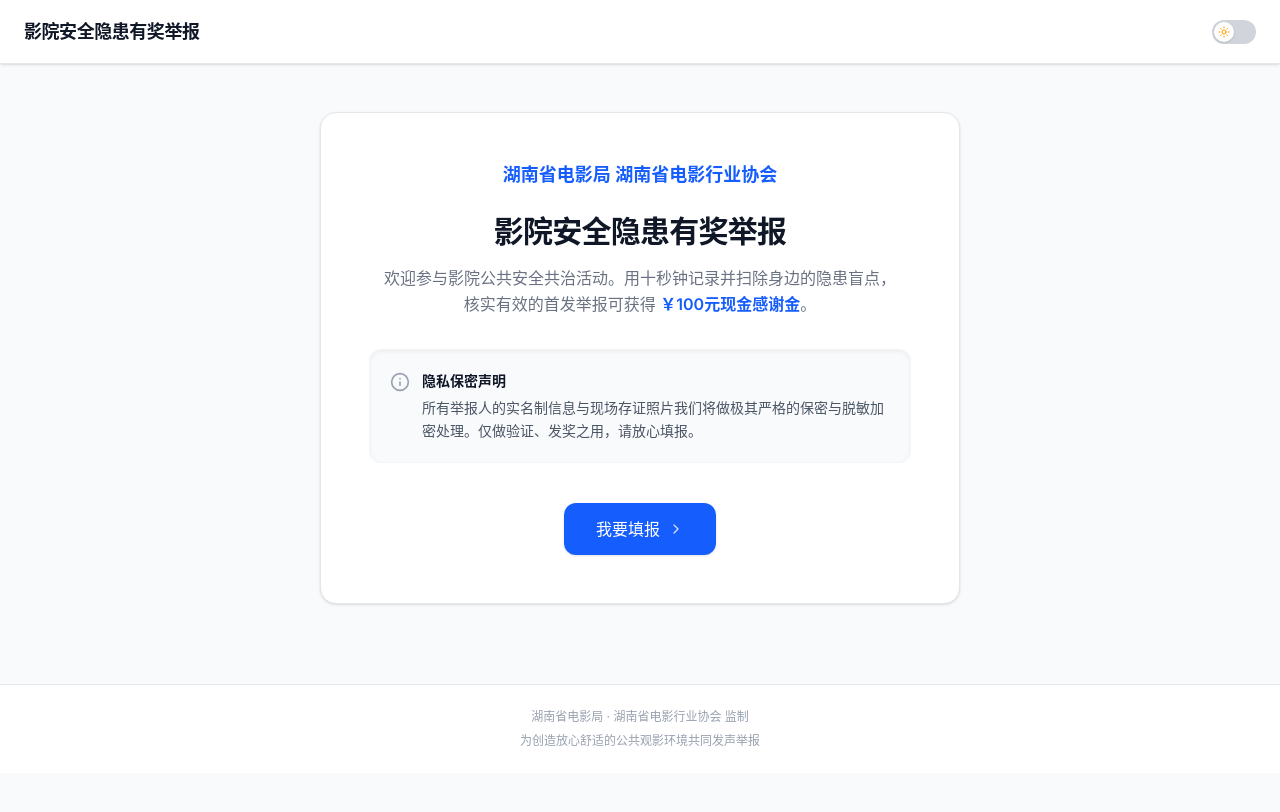
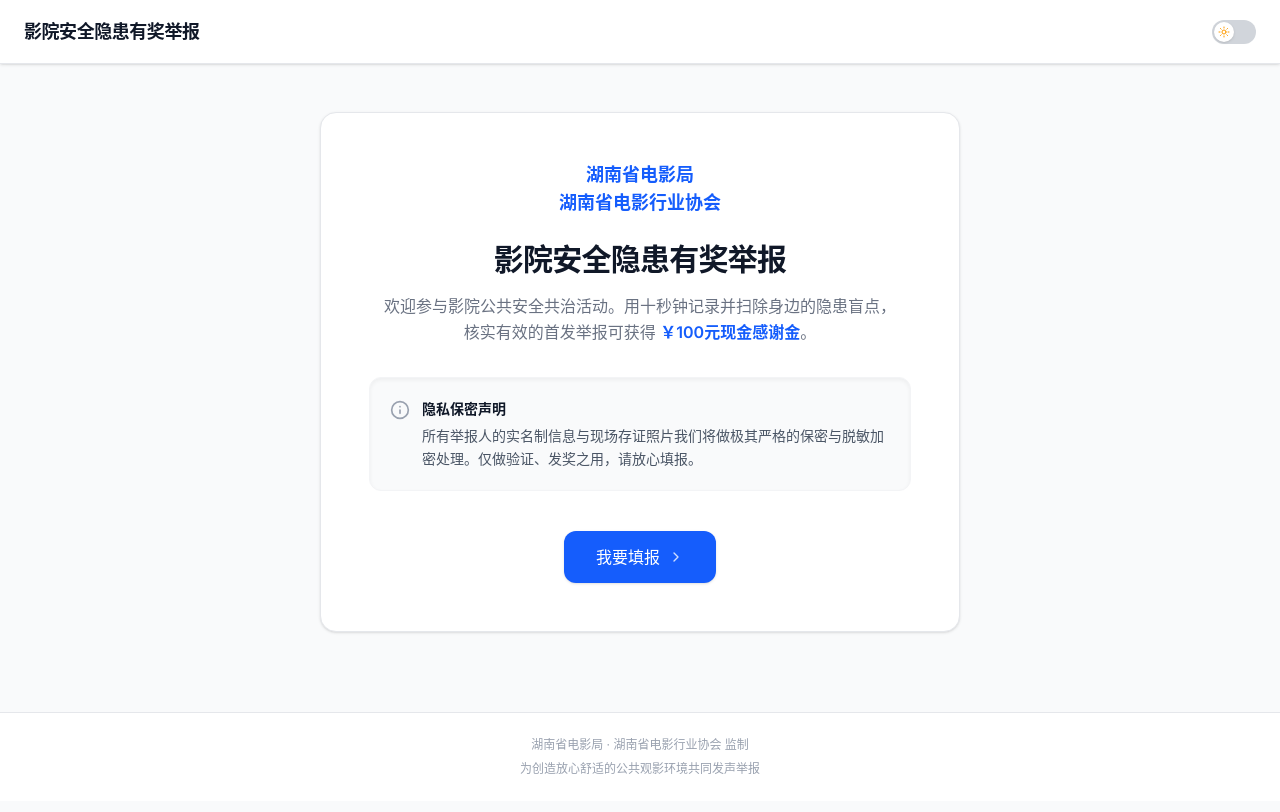
Before and after one commit to kknd9819/final, a React (Vite) app: page / in a window 1280 px wide. Shown: the top 812 px of the page. Built offline with nearby package versions, Linux system fonts and the light colour scheme.

Commit message:
优化索引和文字居中显示

```diff
--- a/src/App.tsx
+++ b/src/App.tsx
@@ -1239,7 +1239,8 @@
             <div className="p-8 md:p-12 text-center">
               <div className="flex items-center justify-center gap-4 mb-6">
                 <div className="text-center">
-                  <div className="text-lg font-semibold text-blue-600">湖南省电影局  湖南省电影行业协会</div>
+                  <div className="text-lg font-semibold text-blue-600">湖南省电影局</div>
+                  <div className="text-lg font-semibold text-blue-600">湖南省电影行业协会</div>
                 </div>
               </div>
               <h1 className={`text-3xl font-bold mb-4 tracking-tight transition-colors duration-300 ${
```
Also changed, not shown: 1 other file (tests, documents, lock files or other folders).
